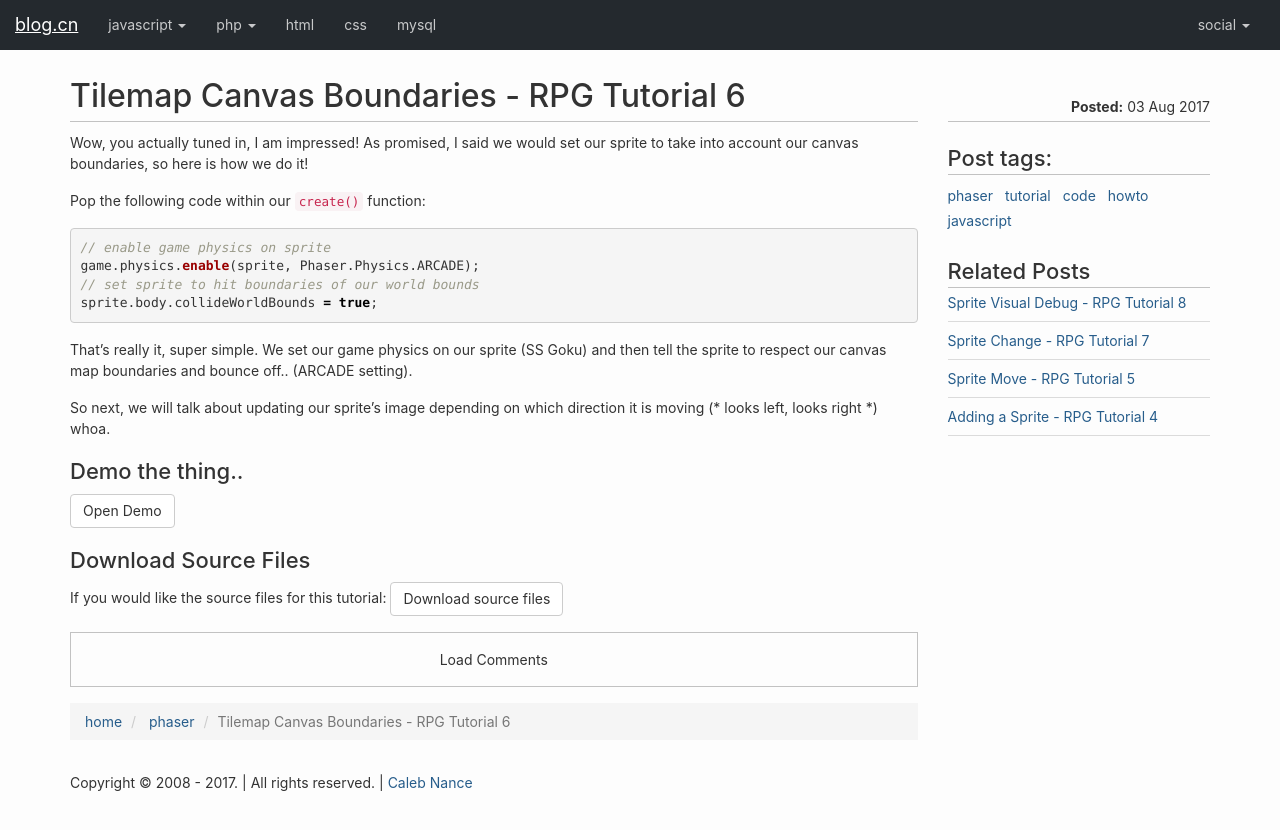
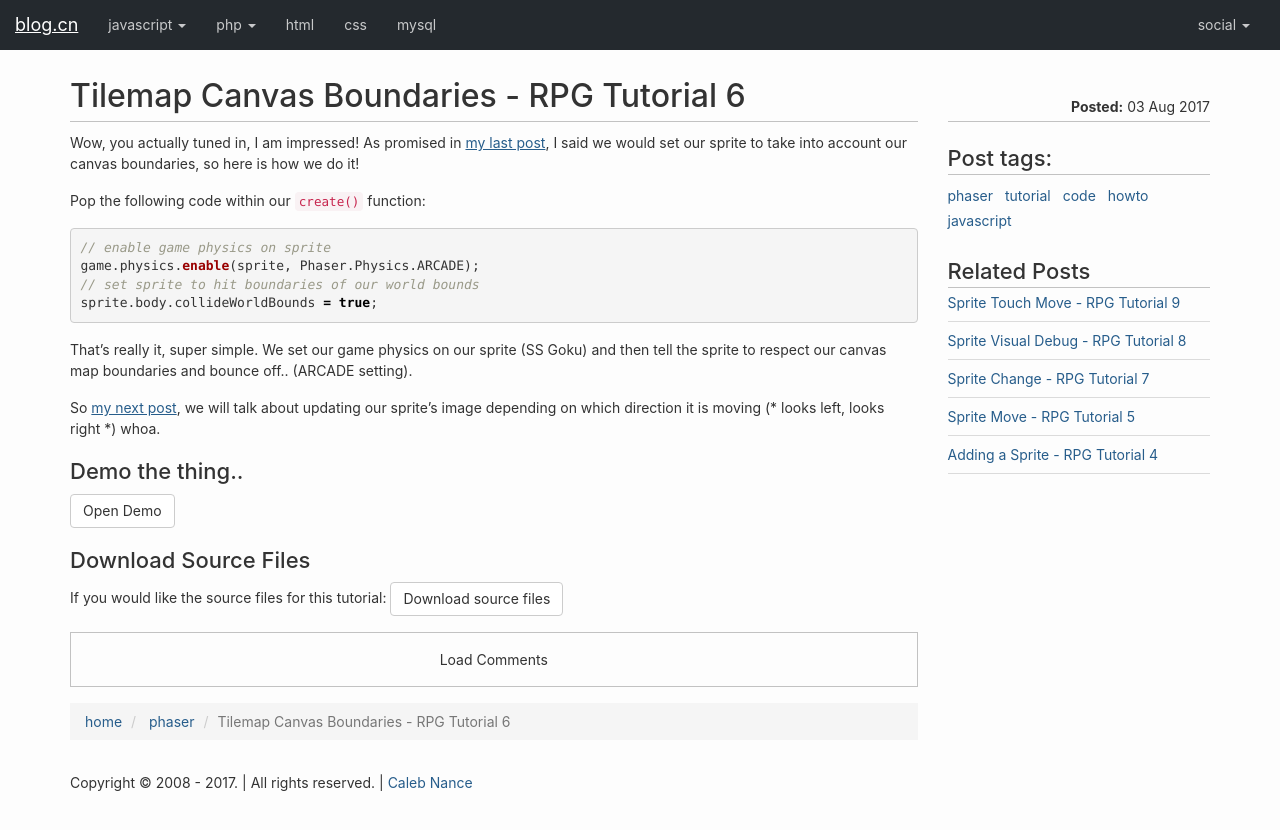
Before and after one commit to calebnance/jekyll_blog-calebnance, a Jekyll site: the page built from _posts/phaser/2017-08-02-tilemap-canvas-boundaries.markdown, in a window 1280 px wide. Shown: the top 830 px of the page. Built offline with Jekyll 4.4.1, drawn with Linux system fonts in a browser that asks for light colours.

Commit message:
updated and added some blog posts

```diff
--- a/_posts/phaser/2017-07-30-camera-move.markdown
+++ b/_posts/phaser/2017-07-30-camera-move.markdown
@@ -48,7 +48,7 @@
 
 Our next if/else statement is handling which direction the camera should go depending on what key was pressed. Notice the built in functions Phaser provides, this makes things very easy to tap into but also very easy to understand what is going on!
 
-That's it for this tutorial!
+That's it for this tutorial! Check out my next tutorial, <a href="{{ "/phaser/adding-a-sprite.html" | relative_url }}">Adding a Sprite</a>.
 
 ### Demo the thing..
 <a href="{{ "/tutorial/phaser/camera-move.html" | relative_url }}" class="btn btn-default" target="_blank" rel="nofollow">Open Demo</a>
--- a/_posts/phaser/2017-08-02-sprite-change.markdown
+++ b/_posts/phaser/2017-08-02-sprite-change.markdown
@@ -63,7 +63,7 @@
 
 What did you notice that changed?! Yep, the `sprite.animations.frame` references. This is mapping the new frame depending on which direction we are going! Perfect, now we have a character that faces the direction it is moving, done.
 
-Up next.. a sprite debugging helper.
+Up next.. <a href="{{ "/phaser/sprite-visual-debug.html" | relative_url }}">a sprite debugging helper</a>.
 
 ### Demo the thing..
 <a href="{{ "/tutorial/phaser/sprite-change.html" | relative_url }}" class="btn btn-default" target="_blank" rel="nofollow">Open Demo</a>
--- a/_posts/phaser/2017-08-02-tilemap-canvas-boundaries.markdown
+++ b/_posts/phaser/2017-08-02-tilemap-canvas-boundaries.markdown
@@ -8,7 +8,7 @@
 tags: phaser tutorial code howto javascript
 ---
 
-Wow, you actually tuned in, I am impressed! As promised, I said we would set our sprite to take into account our canvas boundaries, so here is how we do it!
+Wow, you actually tuned in, I am impressed! As promised in <a href="{{ "/phaser/sprite-move.html" | relative_url }}">my last post</a>, I said we would set our sprite to take into account our canvas boundaries, so here is how we do it!
 
 Pop the following code within our `create()` function:
 
@@ -21,7 +21,7 @@
 
 That's really it, super simple. We set our game physics on our sprite (SS Goku) and then tell the sprite to respect our canvas map boundaries and bounce off.. (ARCADE setting).
 
-So next, we will talk about updating our sprite's image depending on which direction it is moving (* looks left, looks right *) whoa.
+So <a href="{{ "/phaser/sprite-change.html" | relative_url }}">my next post</a>, we will talk about updating our sprite's image depending on which direction it is moving (* looks left, looks right *) whoa.
 
 ### Demo the thing..
 <a href="{{ "/tutorial/phaser/tilemap-canvas-boundaries.html" | relative_url }}" class="btn btn-default" target="_blank" rel="nofollow">Open Demo</a>
--- a/_posts/phaser/2017-08-03-sprite-visual-debug.markdown
+++ b/_posts/phaser/2017-08-03-sprite-visual-debug.markdown
@@ -19,7 +19,7 @@
 
 So that's it, super simple. Please remember to change the sprite variable to whatever you have your sprite named.
 
-I think next I will talk about taking into account **mobile touch**. This is one solution I want to explore, to help make it easy for users to play the game from a mobile device.
+The next blog post I will be talking about taking into account **touch events on mobile devices**. This is one solution I want to explore, to help make it easy for users to play the game from a mobile device, <a href="{{ "/phaser/sprite-touch-move.html" | relative_url }}">Sprite Touch Move</a>.
 
 ### Demo the thing..
 <a href="{{ "/tutorial/phaser/sprite-visual-debug.html" | relative_url }}" class="btn btn-default" target="_blank" rel="nofollow">Open Demo</a>
```
Also changed, not shown: _posts/phaser/2017-08-06-sprite-touch-move.markdown (added, +19 -0 lines).
